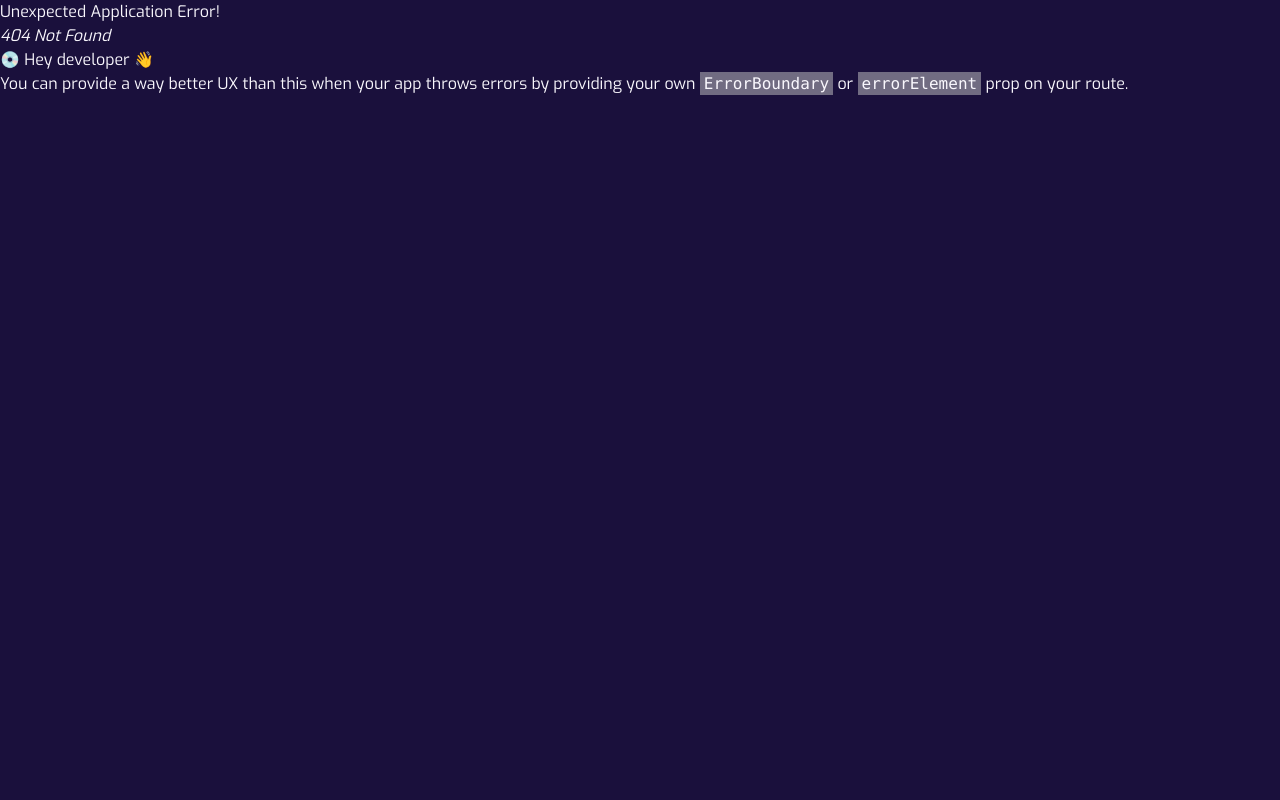
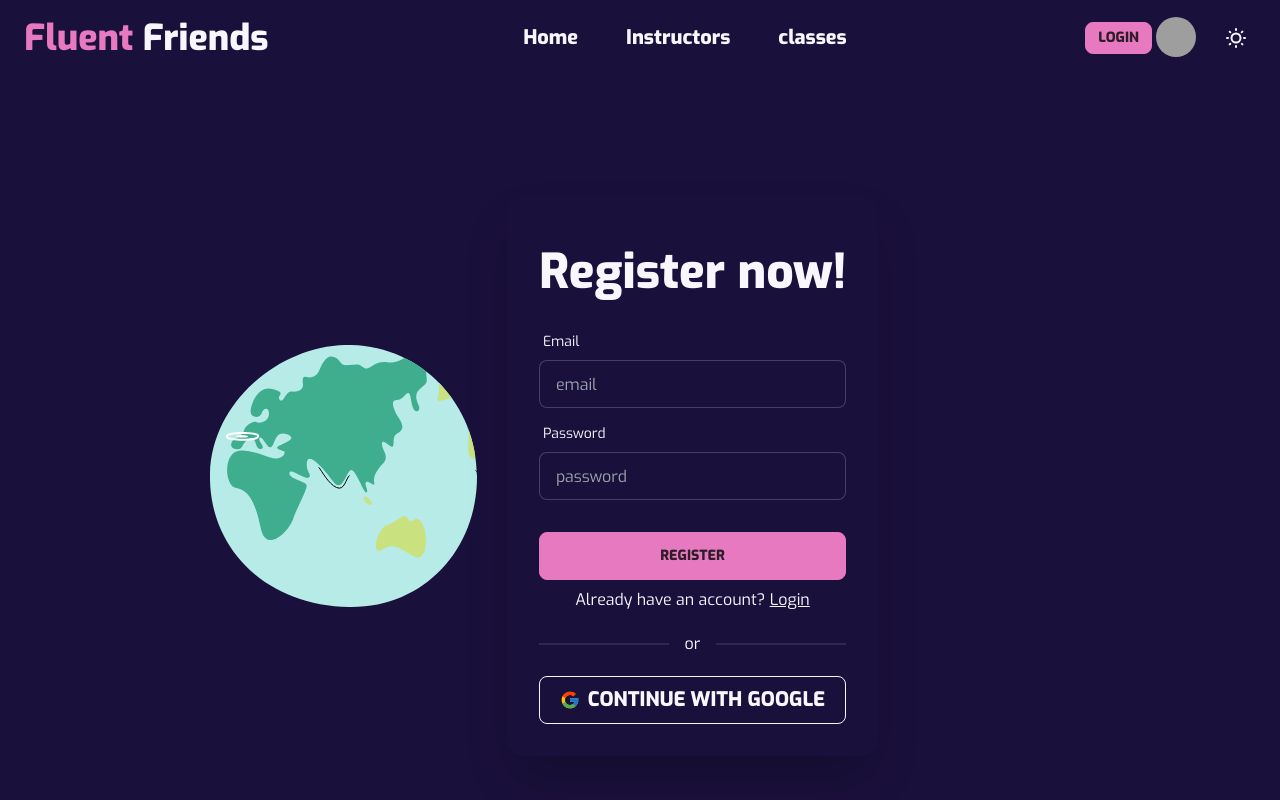
Before and after one commit to azgor-ay/fluent-friends-client, a React (Vite) app: page /register in a window 1280 px wide. Before the commit this address had no page. Shown: the top 800 px of the page. Built offline with nearby package versions, Linux system fonts and the light colour scheme; grey boxes are pictures that could not be loaded.

Commit message:
register and login page ui is ready

```diff
--- a/package.json
+++ b/package.json
@@ -15,6 +15,7 @@
     "match-sorter": "^6.3.1",
     "react": "^18.2.0",
     "react-dom": "^18.2.0",
+    "react-icons": "^4.9.0",
     "react-parallax-tilt": "^1.7.145",
     "react-router-dom": "^6.11.2",
     "react-simple-typewriter": "^5.0.1",
--- a/src/Pages/Login.jsx
+++ b/src/Pages/Login.jsx
@@ -1,35 +1,53 @@
-
-import world from '../assets/world.json'
-import Lottie from 'lottie-react'
+/* eslint-disable react/no-unescaped-entities */
+import world from "../assets/world.json";
+import Lottie from "lottie-react";
+import { FcGoogle } from "react-icons/fc";
+import { Link } from "react-router-dom";
 const Login = () => {
   return (
     <div className="hero min-h-screen bg-base-100">
       <div className="hero-content flex-col justify-between items-center lg:flex-row-reverse">
         <div className="text-center lg:text-left w-full">
-            <Lottie animationData={world}/>
+          <Lottie animationData={world} />
         </div>
-          <div className="card flex-shrink-0 w-1/2 shadow-2xl bg-base-100">
+        <div className="card flex-shrink-0 mr-48 shadow-2xl bg-base-100">
           <div className="card-body">
-            <h1 className="text-5xl font-bold text-center">Login now!</h1>
+            <h1 className="text-5xl font-bold text-center my-5">Login now!</h1>
 
             <div className="form-control">
               <label className="label">
                 <span className="label-text">Email</span>
               </label>
-                <input type="text" placeholder="email" className="input input-bordered" />
+              <input
+                type="text"
+                placeholder="email"
+                className="input input-bordered"
+              />
             </div>
             <div className="form-control">
               <label className="label">
                 <span className="label-text">Password</span>
               </label>
-                <input type="text" placeholder="password" className="input input-bordered" />
-                <label className="label">
-                  <a href="#" className="label-text-alt link link-hover">Forgot password?</a>
-                </label>
+              <input
+                type="text"
+                placeholder="password"
+                className="input input-bordered"
+              />
             </div>
             <div className="form-control mt-6">
               <button className="btn btn-primary">Login</button>
             </div>
+            <p className="text-center">
+              Don't have an account?{" "}
+              <Link className="link" to="/register">
+                Register
+              </Link>
+            </p>
+            <div className="divider"> or </div>
+            <button className="text-xl btn btn-outline hover:scale-110 duration-500 hover:shadow-2xl">
+              {" "}
+              <FcGoogle className="inline" /> Login with Google
+            </button>
           </div>
         </div>
       </div>
--- /dev/null
+++ b/src/Pages/Register.jsx
@@ -0,0 +1,52 @@
+/* eslint-disable react/no-unescaped-entities */
+
+import { Link } from 'react-router-dom';
+import world from '../assets/world.json'
+import Lottie from 'lottie-react'
+import { FcGoogle } from 'react-icons/fc';
+const Register = () => {
+    return (
+        <div className="hero min-h-screen bg-base-100">
+        <div className="hero-content flex-col justify-between items-center lg:flex-row">
+          <div className="text-center lg:text-left w-full">
+            <Lottie animationData={world}/>
+          </div>
+          <div className="card flex-shrink-0 mr-48 shadow-2xl bg-base-100">
+            <div className="card-body">
+            <h1 className="text-5xl font-bold text-center my-5">Register now!</h1>
+
+              <div className="form-control">
+                <label className="label">
+                  <span className="label-text">Email</span>
+                </label>
+                <input type="text" placeholder="email" className="input input-bordered" />
+              </div>
+              <div className="form-control">
+                <label className="label">
+                  <span className="label-text">Password</span>
+                </label>
+                <input type="text" placeholder="password" className="input input-bordered" />
+
+              </div>
+              <div className="form-control mt-6">
+                <button className="btn btn-primary">Register</button>
+              </div>
+              <p className='text-center'>
+              Already have an account?{" "}
+              <Link className="link" to="/login">
+                Login
+              </Link>
+            </p>
+            <div className="divider"> or </div>
+            <button className="text-xl btn btn-outline hover:scale-110 duration-500 hover:shadow-2xl">
+              {" "}
+              <FcGoogle className="inline" /> Continue with Google
+            </button>
+            </div>
+          </div>
+        </div>
+      </div>
+    );
+};
+
+export default Register;
--- a/src/main.jsx
+++ b/src/main.jsx
@@ -10,6 +10,7 @@ import Home from "./Pages/Home";
 import Instructors from "./Pages/Instructors";
 import Classes from "./Pages/Classes";
 import Login from "./Pages/Login";
+import Register from "./Pages/Register";
 
 const router = createBrowserRouter([
   {
@@ -31,6 +32,10 @@ const router = createBrowserRouter([
       {
         path: '/login',
         element: <Login></Login>
+      },
+      {
+        path: '/register',
+        element: <Register></Register>
       }
     ]
   },
```
Also changed, not shown: 1 other file (tests, documents, lock files or other folders). Lines whose indentation alone changed are shown as unchanged.
